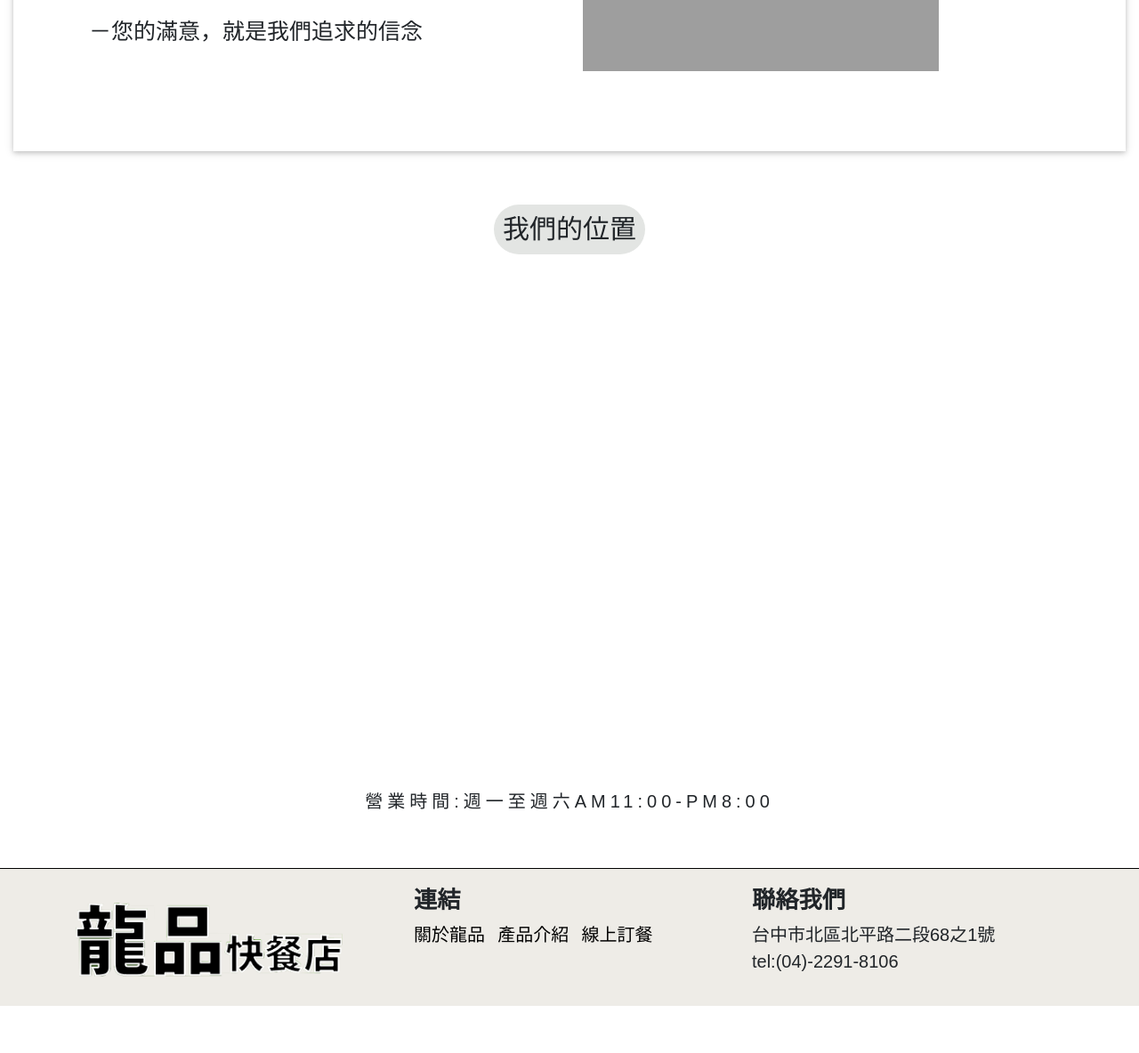
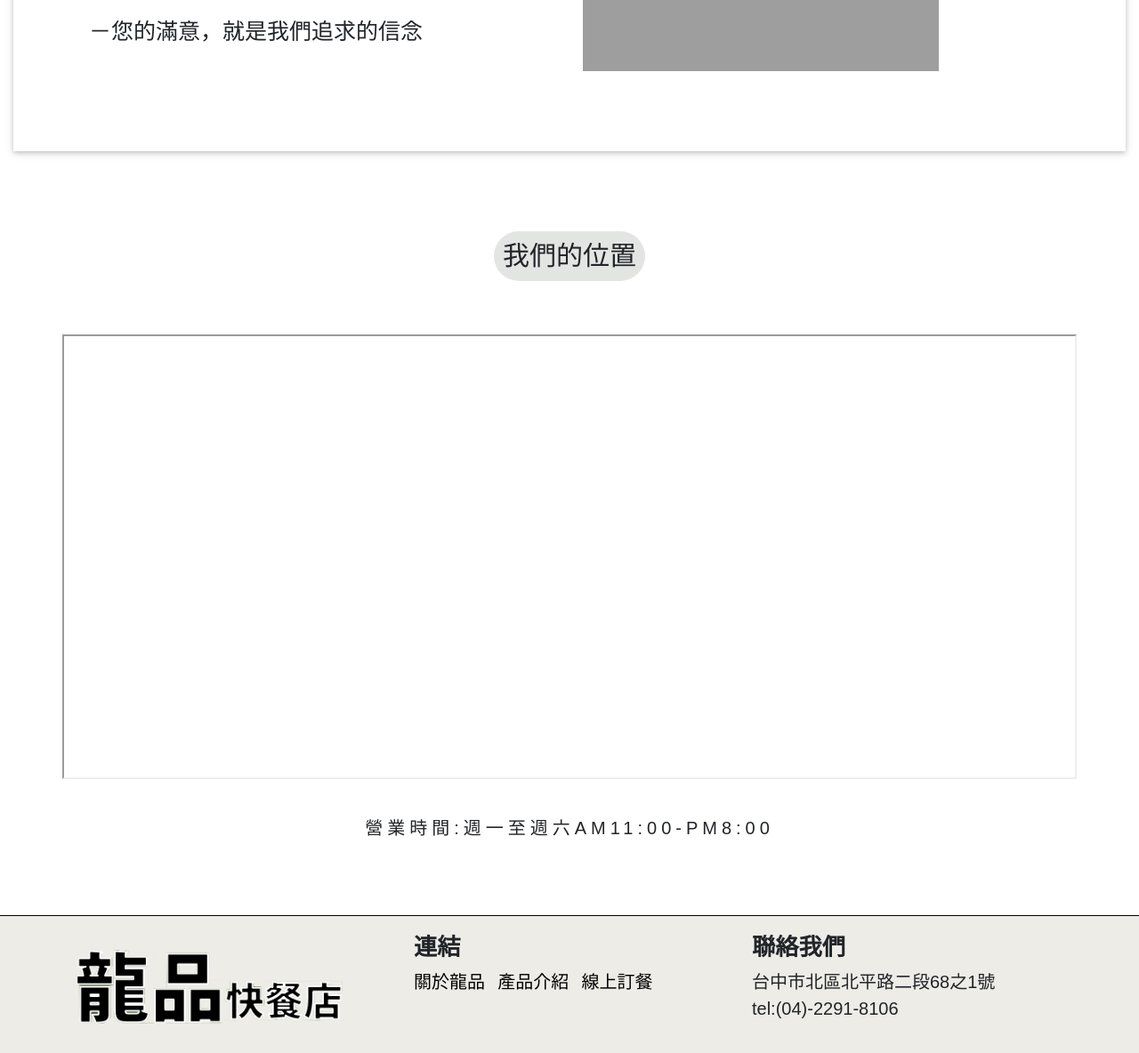
Before and after one commit to leo870219/project, a PHP site: page / in a window 1280 px wide. Shown: the part 1085-2269 px from the top of the page at 89% size. Before the commit the page ends 2216 px from the top, so only its background shows below. Run offline with PHP 8.4, Linux system fonts and the light colour scheme; some libraries are stand-ins or nearby versions; some web fonts are replaced; grey boxes are pictures that could not be loaded.

Commit message:
google map iframe更新css

```diff
--- a/index.html
+++ b/index.html
@@ -108,9 +108,9 @@
 
 <section id="index-fourth">
   <div class="container text-align">
-    <div class="row justify-content-center">
+    <div class="row justify-content-center iframe-rwd">
         <h2>我們的位置</h2>
-        <iframe  frameborder='0' scrolling='no' marginheight='0' marginwidth='0' src='https://maps.google.com.tw/maps?f=q&hl=zh-TW&geocode=&q=台中市北區北平路二段68之1號&z=16&output=embed&t='></iframe>
+        <iframe  src='https://maps.google.com.tw/maps?f=q&hl=zh-TW&geocode=&q=台中市北區北平路二段68之1號&z=16&output=embed&t='></iframe>
         <p>營業時間:週一至週六AM11:00-PM8:00</p>
       </div>
 
--- a/styles/css.css
+++ b/styles/css.css
@@ -486,3 +486,18 @@ footer a{
 	padding:5.6em 0;
 	font-family:  cwTeXYen,sans-serif;
 }
+
+.iframe-rwd {
+    position: relative;
+    padding-bottom: 65.25%;
+    padding-top: 30px;
+    height: 0;
+    overflow: hidden;
+}
+.iframe-rwd iframe {
+    position: relative;
+    top: 0;
+    left: 0;
+    width: 100%;
+    height: 100%;
+}
```
